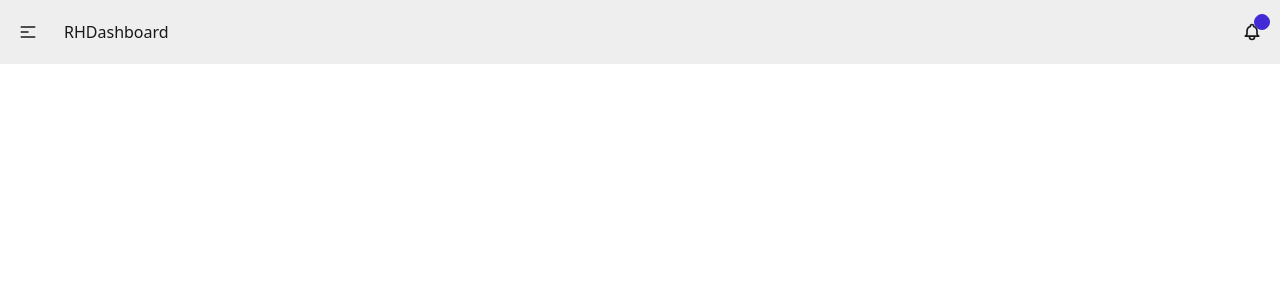
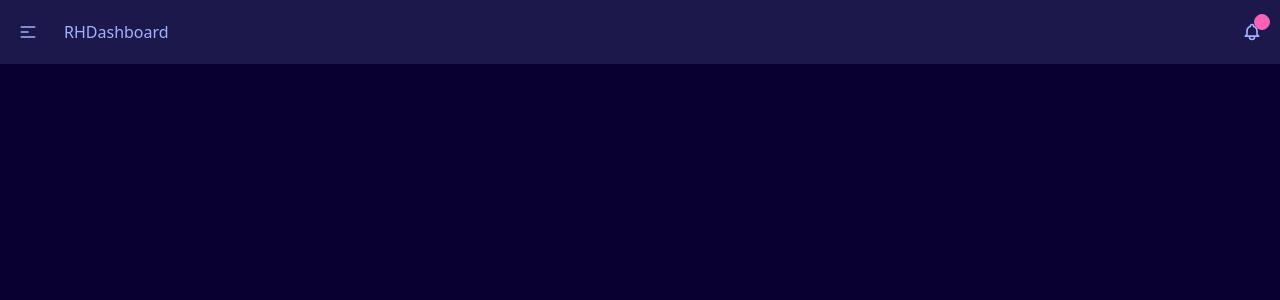
Before and after one commit to SalowQ/RHDashboard, an Angular app: page / in a window 1280 px wide. Shown: the top 300 px of the page. Built offline with nearby package versions, Linux system fonts and the light colour scheme.

Commit message:
feat: adicionar temas

```diff
--- a/src/styles.css
+++ b/src/styles.css
@@ -1,4 +1,5 @@
 @import "tailwindcss";
 @plugin "daisyui" {
     exclude: rootscrollgutter;
+    themes: synthwave --default, bumblebee;
   }
```
